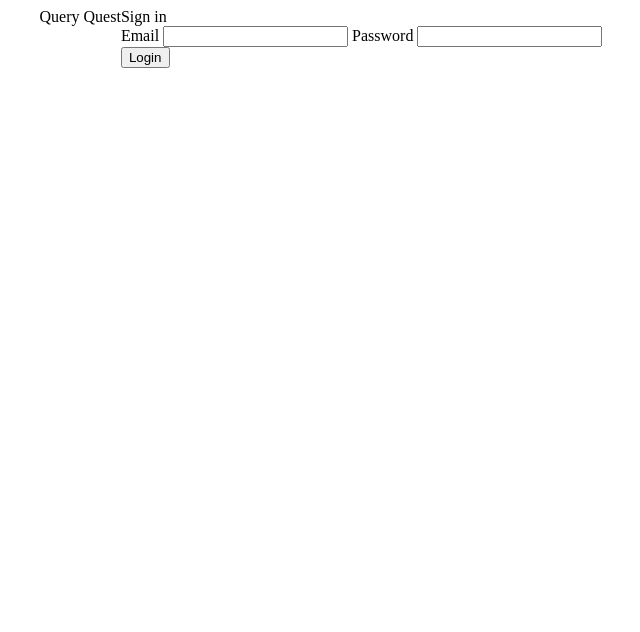
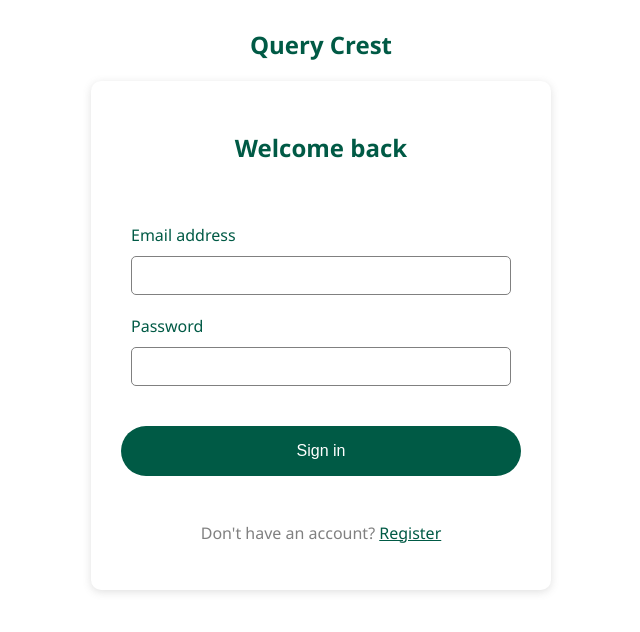
Before and after one commit to DevMahlatsi/qc-onboarding-task, a plain HTML site: page index.html in a window 1280 px wide. Shown: the whole page, without its empty margins (319-959 px from the left). Drawn offline with Linux system fonts and the light colour scheme.

Commit message:
Login page is done, now will do the register one

```diff
--- a/index.html
+++ b/index.html
@@ -9,28 +9,44 @@
 <body>
   <div class="index-home">
     <nav>
-      Query Quest
+
+      <h1>
+        Query Crest
+      </h1>
     </nav>
     <div>
       <form onsubmit=handleSubmit>
         <div id="loginForm" class="form">
-          <div>
-            Sign in
+          <div class="form-heading">
+            <h2>Welcome back</h2>
+            <!-- <p>Sign in to view your applications</p> -->
+          </div>
+          <div class="user-details">
+            <div class="user-details-input">
+              <label class="label-in-form" for="userEmail">Email address </label>
+            <input class="input-field-in-form" type="email" name="userEmail" id="useraEmail">
+            </div>
+            <div class="user-details-input">
+              <label class="label-in-form" for="userPassword">Password</label>
+               <input class="input-field-in-form" type="password" name="userPassword" id="userPassword">
+            </div>
+
+
           </div>
           <div>
-            <label for="userEmail">Email</label>
-            <input type="email" name="userEmail" id="useraEmail">
-            <label for="userPassword">Password</label>
-            <input type="password" name="userPassword" id="userPassword">
+            <button class="submit-button" type="submit">Sign in</button>
           </div>
-          <div>
-            <button type="submit">Login</button>
+          <div class="bottom-text">
+            <p>
+              <span class="change-auth-method">Don't have an account? </span>
+              <a class="register-login" onclick="window.alert('Damn Jerry, it worked');">Register</a>
+            </p>
           </div>
         </div>
 
-        <div id="registerForm" class="form">
+        <!-- <div id="registerForm" class="form" hidden>
 
-        </div>
+        </div> -->
       </form>
     </div>
   </div>
--- a/style.css
+++ b/style.css
@@ -1,4 +1,66 @@
 .index-home{
+  font-family: 'Segoe UI', Tahoma, Geneva, Verdana, sans-serif;
+  display: flex;
+  align-items: center;
+  flex-direction: column;
+  color: #005a45;
+}
+.form{
+  display: flex;
+  flex-direction: column;
+  gap: 30px;
+  border-radius: 10px;
+
+  box-shadow: rgba(99, 99, 99, 0.2) 0px 2px 8px 0px;
+  height: auto;
+  width: auto;
+  padding: 30px;
+
+}
+.form-heading{
   display: flex;
   justify-content: center;
+  flex-wrap: wrap;
 }
+.user-details{
+  display: grid;
+
+  grid-template-columns: 1;
+}
+.user-details-input{
+  display: inline-flex;
+  flex-direction: column;
+  padding: 10px;
+  gap: 10px;
+  /* background-color: #005a45; */
+}
+.submit-button{
+  background-color: #005a45;
+  border: none;
+  width: 400px;
+  height: 50px;
+  color: white;
+  font-size: 16px;
+  border-radius: 30px;
+
+}
+.input-field-in-form{
+  border-radius: 5px;
+  padding: 10px;
+  font-size: 15px;
+  border: 1px solid gray;
+}
+.change-auth-method{
+  color: gray;
+
+}
+.register-login{
+  text-decoration: underline;
+}
+.register-login:hover{
+  cursor: pointer;
+}
+.bottom-text{
+  display: inline-flex;
+  justify-content: center;
+}
```
